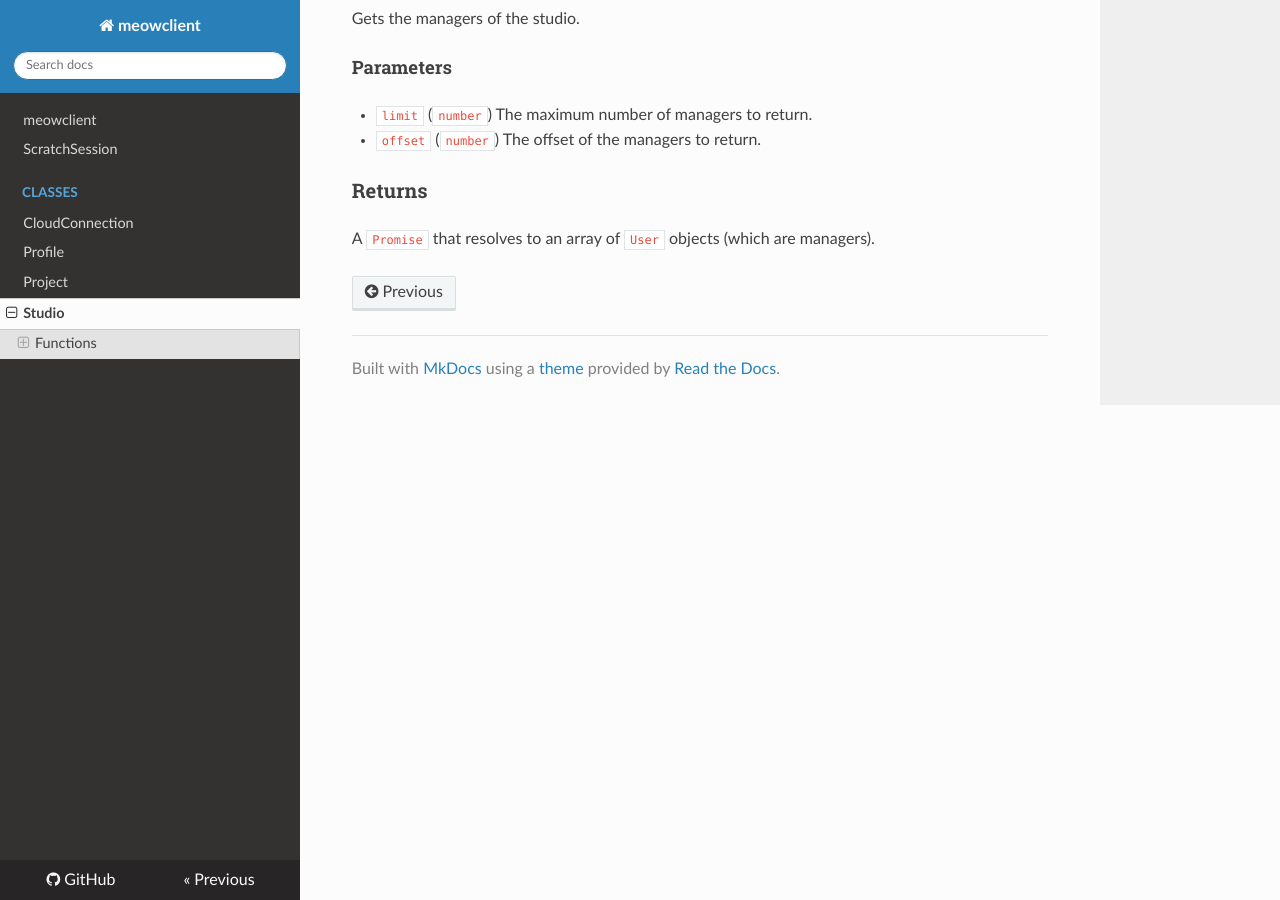
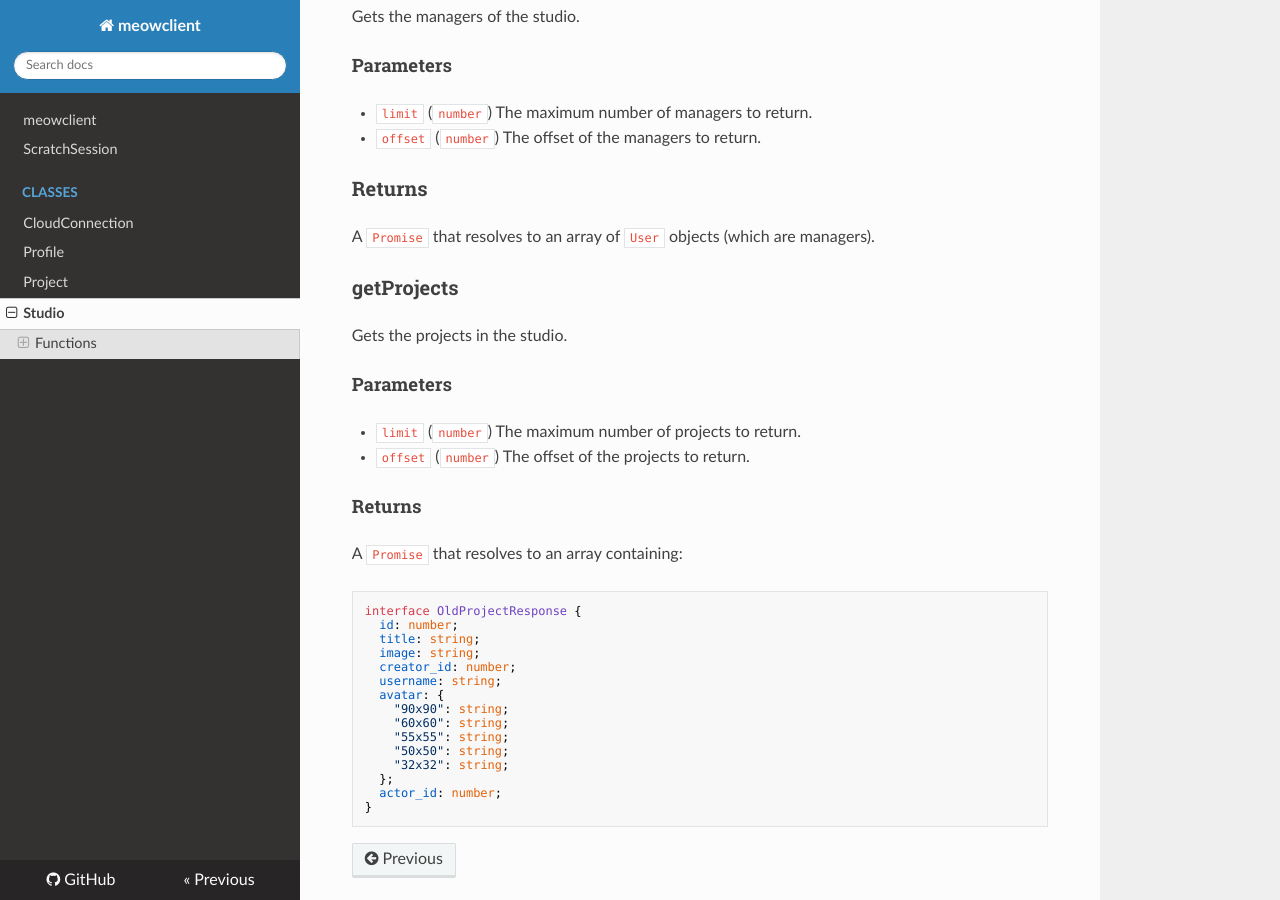
Before and after one commit to webdev03/meowclient, an MkDocs documentation site: the page built from docs/pages/classes/Studio.md, in a window 1280 px wide and 900 px high, scrolled down 2477 px. Built offline with MkDocs 1.6.1, drawn with Linux system fonts in a browser that asks for light colours; nearby versions of some CDN libraries.

Commit message:
add doc for getproject

````diff
--- a/docs/pages/classes/Studio.md
+++ b/docs/pages/classes/Studio.md
@@ -92,7 +92,7 @@
 - `limit` (`number`) The maximum number of curators to return.
 - `offset` (`number`) The offset of the curators to return.
 
-### Returns
+#### Returns
 
 A `Promise` that resolves to an array of `User` objects (which are curators).
 
@@ -108,3 +108,34 @@
 ### Returns
 
 A `Promise` that resolves to an array of `User` objects (which are managers).
+
+### getProjects
+
+Gets the projects in the studio.
+
+#### Parameters
+
+- `limit` (`number`) The maximum number of projects to return.
+- `offset` (`number`) The offset of the projects to return.
+
+#### Returns
+
+A `Promise` that resolves to an array containing:
+
+```ts
+interface OldProjectResponse {
+  id: number;
+  title: string;
+  image: string;
+  creator_id: number;
+  username: string;
+  avatar: {
+    "90x90": string;
+    "60x60": string;
+    "55x55": string;
+    "50x50": string;
+    "32x32": string;
+  };
+  actor_id: number;
+}
+```
````
